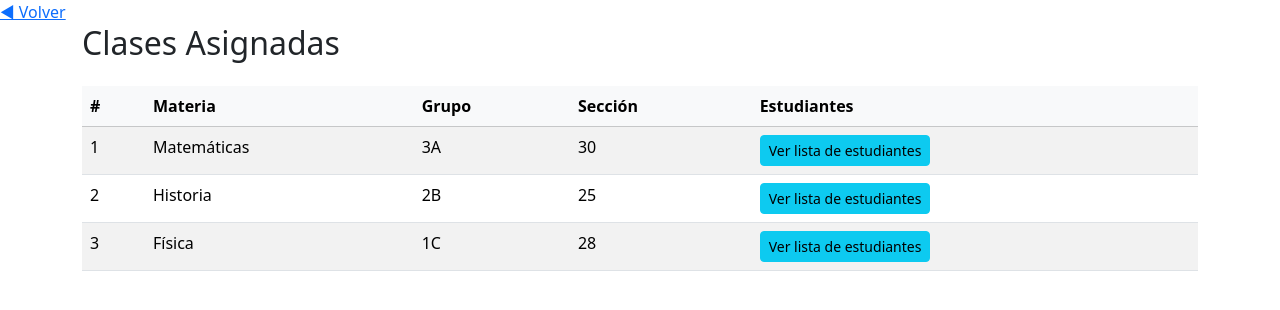
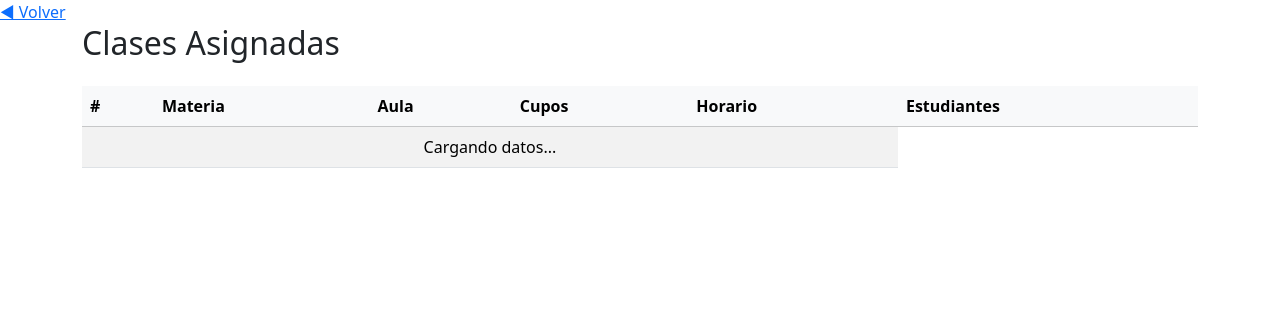
Before and after one commit to MikeWinchester/Registro_Frontend, a PHP site: page /views/components/clases.php in a window 1280 px wide. Shown: the top 310 px of the page. Run offline with PHP 8.4, Linux system fonts and the light colour scheme.

Commit message:
Add files via upload

```diff
--- a/views/components/clases.php
+++ b/views/components/clases.php
@@ -6,7 +6,7 @@
     <title>Mis Clases</title>
     <link href="https://cdn.jsdelivr.net/npm/bootstrap@5.3.0-alpha1/dist/css/bootstrap.min.css" rel="stylesheet">
 
-    <link rel="stylesheet" href="/Registro_Frontend/assets/css/docentes/clases.css">
+    <link rel="stylesheet" href="../../assets/css/docentes/clases.css">
 </head>
 <body>
 
@@ -15,39 +15,26 @@
 <div class="container">
     <h2 class="mb-4"> Clases Asignadas</h2>
 
-    <table class="table table-striped table-hover">
+    <table id="tablaClases" class="table table-striped table-hover">
         <thead class="table-light">
             <tr>
                 <th>#</th>
                 <th>Materia</th>
-                <th>Grupo</th>
-                <th>Sección</th>
+                <th>Aula</th>
+                <th>Cupos</th>
+                <th>Horario</th>
                 <th>Estudiantes</th>
             </tr>
         </thead>
-        <tbody>
-            <?php
-                // Simulación de datos (debería venir de la BD)
-                $clases = [
-                    ["id" => 1, "materia" => "Matemáticas", "grupo" => "3A", "estudiantes" => 30],
-                    ["id" => 2, "materia" => "Historia", "grupo" => "2B", "estudiantes" => 25],
-                    ["id" => 3, "materia" => "Física", "grupo" => "1C", "estudiantes" => 28]
-                ];
-
-                foreach ($clases as $index => $clase) {
-                    echo "<tr>
-                        <td>".($index + 1)."</td>
-                        <td>{$clase['materia']}</td>
-                        <td>{$clase['grupo']}</td>
-                        <td>{$clase['estudiantes']}</td>
-                        <td><a href='lista_estudiantes.php?clase_id={$clase['id']}' class='btn btn-info btn-sm'>Ver lista de estudiantes</a></td>
-                    </tr>";
-                }
-            ?>
+        <tbody id="tablaClasesBody">
+            <tr>
+                <td colspan="5" class="text-center">Cargando datos...</td>
+            </tr>
         </tbody>
     </table>
 </div>
 
+<script src="../public/js/seccionesDocentes.js"></script>
 <script src="https://cdn.jsdelivr.net/npm/bootstrap@5.3.0-alpha1/dist/js/bootstrap.bundle.min.js"></script>
 </body>
 
```
